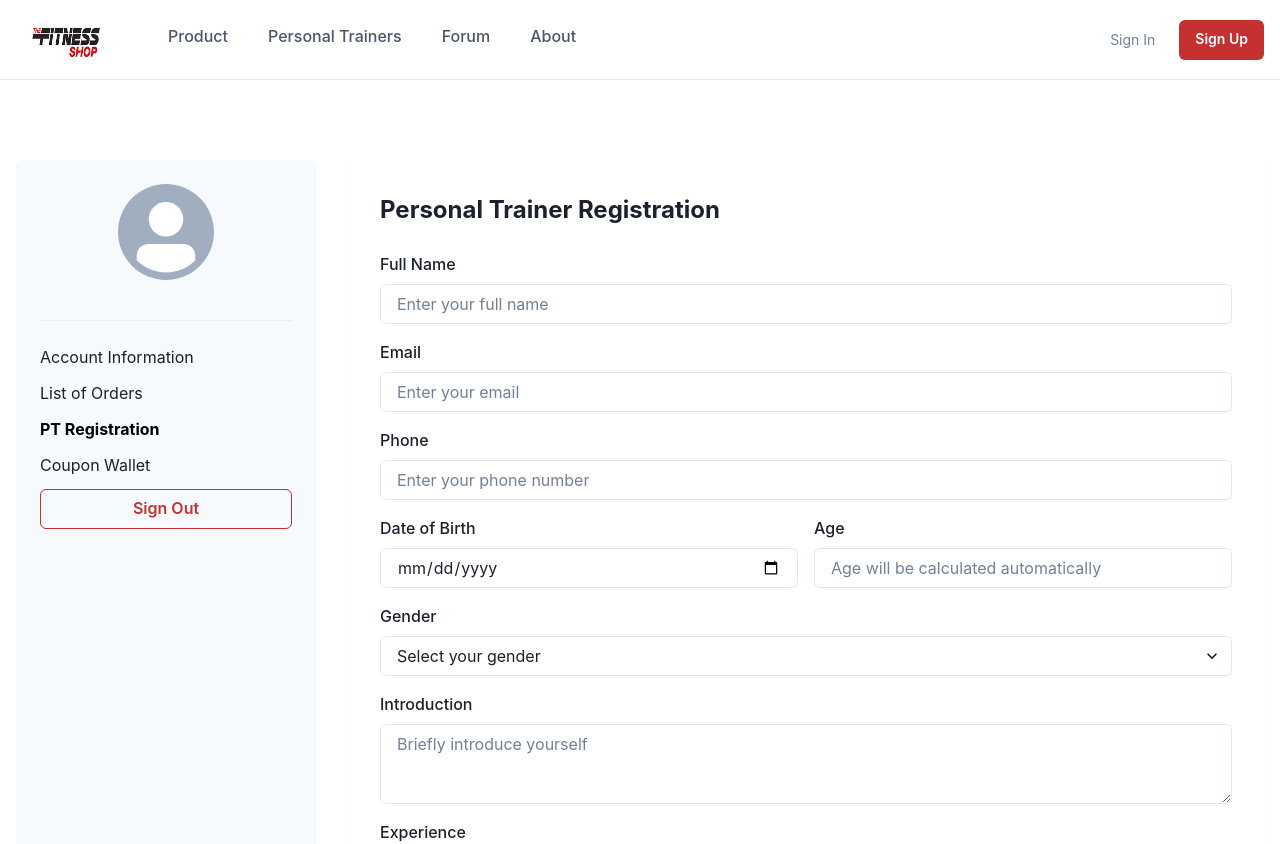
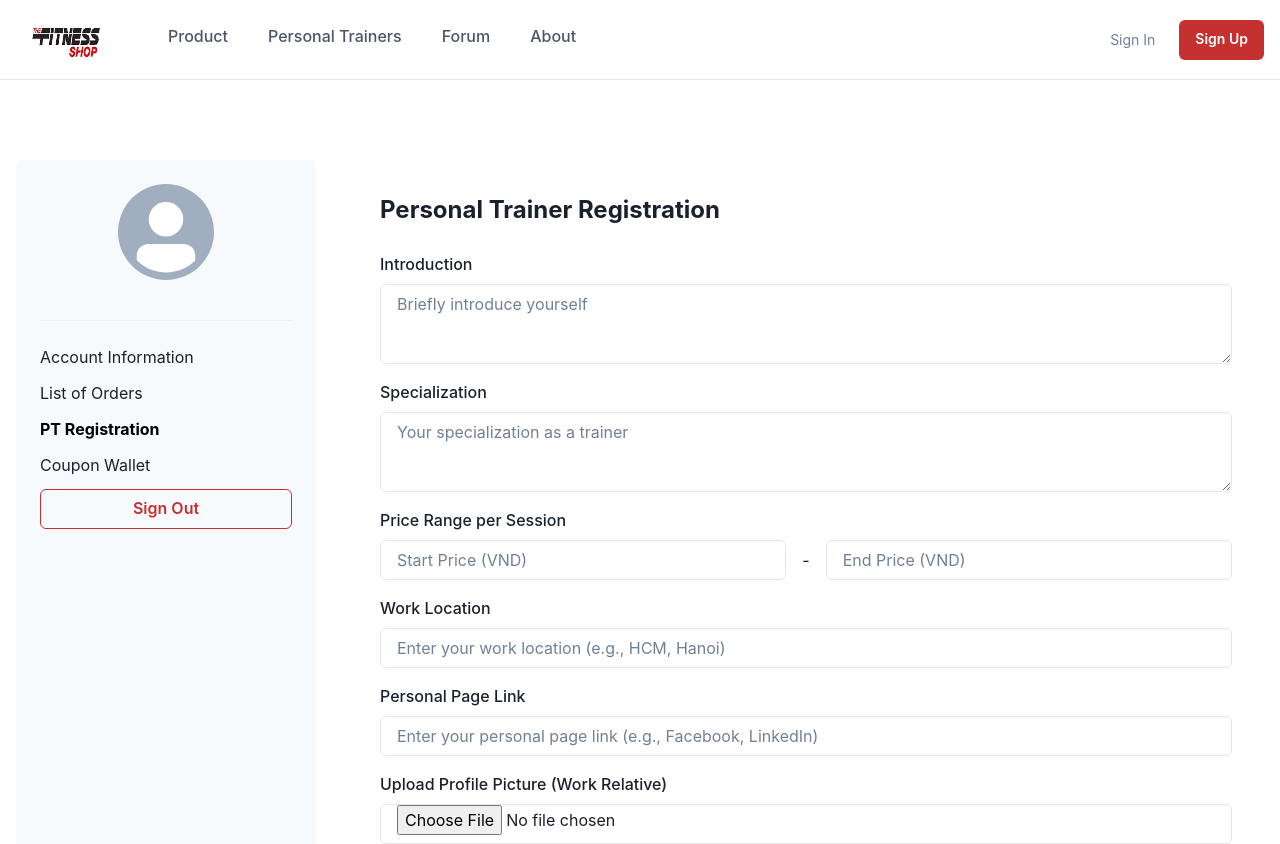
Before and after one commit to thienbanho/Fitness-Shop, a React (Vite) app: page /profile/PTRegistration in a window 1280 px wide. Shown: the top 844 px of the page. Built offline with nearby package versions, Linux system fonts and the light colour scheme.

Commit message:
profile edit UI adapted

```diff
--- a/src/pages/Profile/Profile-PTRegist.jsx
+++ b/src/pages/Profile/Profile-PTRegist.jsx
@@ -1,3 +1,5 @@
+//!! Người dùng cần nhập thông tin ở profile user trước mới được vào đây
+
 import React, { useState } from "react";
 import {
   Box,
@@ -20,18 +22,18 @@ import {
 import Navbar from "../../components/NavBar/NavBar"; // Navbar đã có sẵn
 import Sidebar from "../../components/Sidebar/Sidebar"; // Sidebar đã có sẵn
 import Footer from "../../components/Footer/Footer"; // Footer đã có sẵn
+import supabase from '../../config/supabaseClient';
 
 export default function PTRegistration() {
   const [formData, setFormData] = useState({
-    fullName: "",
-    email: "",
-    phone: "",
-    address: "",
+    //fullName: "", Người dùng cần nhập thông tin ở profile user trước mới được vào đây
+    //phone: "",
     introduction: "",
-    experience: "",
-    pricePerSession: "",
-    location: "",
+    specialization: "",
+    workLocation: "",
     personalPage: "",
+    priceStart: "",
+    priceEnd:""
   });
 
   const [image, setImage] = useState(null);
@@ -78,95 +80,6 @@ export default function PTRegistration() {
             </Text>
 
             <VStack spacing={4} align="stretch">
-              <FormControl>
-                <FormLabel>Full Name</FormLabel>
-                <Input
-                  name="fullName"
-                  value={formData.fullName}
-                  onChange={handleInputChange}
-                  placeholder="Enter your full name"
-                />
-              </FormControl>
-
-              <FormControl>
-                <FormLabel>Email</FormLabel>
-                <Input
-                  name="email"
-                  value={formData.email}
-                  onChange={handleInputChange}
-                  placeholder="Enter your email"
-                />
-              </FormControl>
-
-              <FormControl>
-                <FormLabel>Phone</FormLabel>
-                <Input
-                  name="phone"
-                  value={formData.phone}
-                  onChange={handleInputChange}
-                  placeholder="Enter your phone number"
-                />
-              </FormControl>
-
-              <FormControl>
-                <HStack spacing={4}>
-                  {/* Date of Birth Input */}
-                  <Box flex={1}>
-                    <FormLabel>Date of Birth</FormLabel>
-                    <Input
-                      name="dob"
-                      type="date"
-                      value={formData.dob}
-                      onChange={(e) => {
-                        handleInputChange(e);
-
-                        // Automatically calculate age
-                        const dob = new Date(e.target.value);
-                        const today = new Date();
-                        const age = today.getFullYear() - dob.getFullYear();
-                        const monthDiff = today.getMonth() - dob.getMonth();
-
-                        // Adjust age if the birthdate hasn't occurred yet this year
-                        const calculatedAge =
-                          monthDiff < 0 ||
-                          (monthDiff === 0 && today.getDate() < dob.getDate())
-                            ? age - 1
-                            : age;
-
-                        setFormData((prevData) => ({
-                          ...prevData,
-                          age: calculatedAge >= 0 ? calculatedAge : 0, // Ensure age is not negative
-                        }));
-                      }}
-                    />
-                  </Box>
-
-                  {/* Age Display (Read-Only) */}
-                  <Box flex={1}>
-                    <FormLabel>Age</FormLabel>
-                    <Input
-                      name="age"
-                      value={formData.age || ""}
-                      isReadOnly
-                      placeholder="Age will be calculated automatically"
-                    />
-                  </Box>
-                </HStack>
-              </FormControl>
-
-              <FormControl>
-                <FormLabel>Gender</FormLabel>
-                <Select
-                  name="gender"
-                  value={formData.gender}
-                  onChange={handleInputChange}
-                  placeholder="Select your gender"
-                >
-                  <option value="Men">Men</option>
-                  <option value="Women">Women</option>
-                  <option value="Unknown">Unknown</option>
-                </Select>
-              </FormControl>
 
               <FormControl>
                 <FormLabel>Introduction</FormLabel>
@@ -179,37 +92,43 @@ export default function PTRegistration() {
               </FormControl>
 
               <FormControl>
-                <FormLabel>Experience</FormLabel>
+                <FormLabel>Specialization</FormLabel>
                 <Textarea
-                  name="experience"
-                  value={formData.experience}
+                  name="specialization"
+                  value={formData.specialization}
                   onChange={handleInputChange}
-                  placeholder="Describe your past experience as a trainer"
+                  placeholder="Your specialization as a trainer"
                 />
               </FormControl>
 
               <FormControl>
-                <FormLabel>Price Per Session</FormLabel>
-                <Select
-                  name="pricePerSession"
-                  value={formData.pricePerSession}
+              <FormLabel>Price Range per Session</FormLabel>
+              <HStack spacing={4}>
+                <Input
+                  name="priceStart"
+                  type="number"
+                  value={formData.priceStart}
                   onChange={handleInputChange}
-                  placeholder="Select your price range"
-                >
-                  <option value="200000">200,000 VND</option>
-                  <option value="300000">300,000 VND</option>
-                  <option value="400000">400,000 VND</option>
-                  <option value="500000">500,000 VND</option>
-                </Select>
-              </FormControl>
+                  placeholder="Start Price (VND)"
+                />
+                <Text>-</Text>
+                <Input
+                  name="priceEnd"
+                  type="number"
+                  value={formData.priceEnd}
+                  onChange={handleInputChange}
+                  placeholder="End Price (VND)"
+                />
+              </HStack>
+            </FormControl>
 
               <FormControl>
-                <FormLabel>Location</FormLabel>
+                <FormLabel>Work Location</FormLabel>
                 <Input
-                  name="location"
-                  value={formData.location}
+                  name="workLocation"
+                  value={formData.workLocation}
                   onChange={handleInputChange}
-                  placeholder="Enter your location (e.g., HCM, Hanoi)"
+                  placeholder="Enter your work location (e.g., HCM, Hanoi)"
                 />
               </FormControl>
 
@@ -225,7 +144,7 @@ export default function PTRegistration() {
               </FormControl>
 
               <FormControl>
-                <FormLabel>Upload Profile Picture</FormLabel>
+                <FormLabel>Upload Profile Picture (Work Relative)</FormLabel>
                 <HStack>
                   <Input
                     type="file"
--- a/src/pages/Profile/Profile.jsx
+++ b/src/pages/Profile/Profile.jsx
@@ -12,6 +12,8 @@ import {
   FormLabel,
   Input,
   useToast,
+  HStack,
+  Select
 } from "@chakra-ui/react";
 import { useAuth } from "../../hooks/Auth"; // Import useAuth hook
 import supabase from "../../config/supabaseClient";
@@ -27,33 +29,76 @@ export default function Profile() {
     full_name: "",
     email: "",
     phone: "",
+    dob: "",
+    gender: "",
+    address:""
   });
   const toast = useToast();
-
+  const handleInputChange = (e) => {
+    const { name, value } = e.target;
+    setFormData({ ...formData, [name]: value });
+  };
   // Fetch user data from Supabase
   useEffect(() => {
     if (user) {
       console.log("Current user:", user);
       const fetchUserData = async () => {
-        if (error) {
-          console.log("Error fetching user data:", error);
+        if (false) {
+          console.log("Error fetching user data1:", error);
           toast({
-            title: "Error fetching user data",
+            title: "Error fetching user data1",
             status: "error",
             duration: 3000,
           });
         } else {
-          setUserData(user);
-          setFormData({
-            full_name: user.full_name || "",
-            email: user.email || "",
-            phone: user.phone || "",
-          });
+          const { data, error } = await supabase
+          .from("users")
+          .select("*")
+          .eq("email", user.email); // Hoặc .eq("id", user.id) nếu bạn sử dụng id
+
+          if (error) {
+            console.error("Error fetching user data2:", error);
+            toast({
+              title: "Error fetching user data2",
+              description: error.message,
+              status: "error",
+              duration: 3000,
+            });
+          }
+            else if (data && data.length > 0) {
+              console.log("Fetched user data:", data[0]);
+              setUserData(data[0]); // Lưu trữ dữ liệu người dùng
+              setFormData({
+                full_name: data[0].full_name || "",
+                email: data[0].email || "",
+                phone: data[0].phone || "",
+              });
+              setUserData(data);
+              setFormData({
+                full_name: data.full_name || "",
+                email: data.email || "",
+                phone: data.phone || "",
+              });
+            }
+            else {
+              console.log("No user data found in public");
+              toast({
+                title: "No user data found",
+                status: "warning",
+                duration: 3000,
+              });
+            }
         }
       };
 
       fetchUserData();
     }
+    else {console.log("No user data found in auth");
+      toast({
+        title: "No user data found",
+        status: "warning",
+        duration: 3000,
+             });}
   }, [user, toast]);
 
   const handleLogout = async () => {
@@ -66,8 +111,8 @@ export default function Profile() {
       .from("users")
       .update({
         full_name: formData.full_name,
-        phone: formData.phone,
-        updated_at: new Date(),
+        // phone: formData.phone,
+        // updated_at: new Date(),
       })
       .eq("id", user?.id);
 
@@ -140,6 +185,66 @@ export default function Profile() {
                   }
                 />
               </FormControl>
+
+              <FormControl>
+                <HStack spacing={4}>
+                  {/* Date of Birth Input */}
+                  <Box flex={1}>
+                    <FormLabel>Date of Birth</FormLabel>
+                    <Input
+                      name="dob"
+                      type="date"
+                      value={formData.dob}
+                      onChange={(e) => {
+                        handleInputChange(e);
+
+                        // Automatically calculate age
+                        const dob = new Date(e.target.value);
+                        const today = new Date();
+                        const age = today.getFullYear() - dob.getFullYear();
+                        const monthDiff = today.getMonth() - dob.getMonth();
+
+                        // Adjust age if the birthdate hasn't occurred yet this year
+                        const calculatedAge =
+                          monthDiff < 0 ||
+                          (monthDiff === 0 && today.getDate() < dob.getDate())
+                            ? age - 1
+                            : age;
+
+                        setFormData((prevData) => ({
+                          ...prevData,
+                          age: calculatedAge >= 0 ? calculatedAge : 0, // Ensure age is not negative
+                        }));
+                      }}
+                    />
+                  </Box>
+
+                  {/* Age Display (Read-Only) */}
+                  <Box flex={1}>
+                    <FormLabel>Age</FormLabel>
+                    <Input
+                      name="age"
+                      value={formData.age || ""}
+                      isReadOnly
+                      placeholder="Age will be calculated automatically"
+                    />
+                  </Box>
+                </HStack>
+              </FormControl>
+
+              <FormControl>
+                <FormLabel>Gender</FormLabel>
+                <Select
+                  name="gender"
+                  value={formData.gender}
+                  onChange={handleInputChange}
+                  placeholder="Select your gender"
+                >
+                  <option value="true">Men</option>
+                  <option value="false">Women</option>
+                </Select>
+              </FormControl>
+
               <FormControl>
                 <FormLabel>Address</FormLabel>
                 <Input
```
